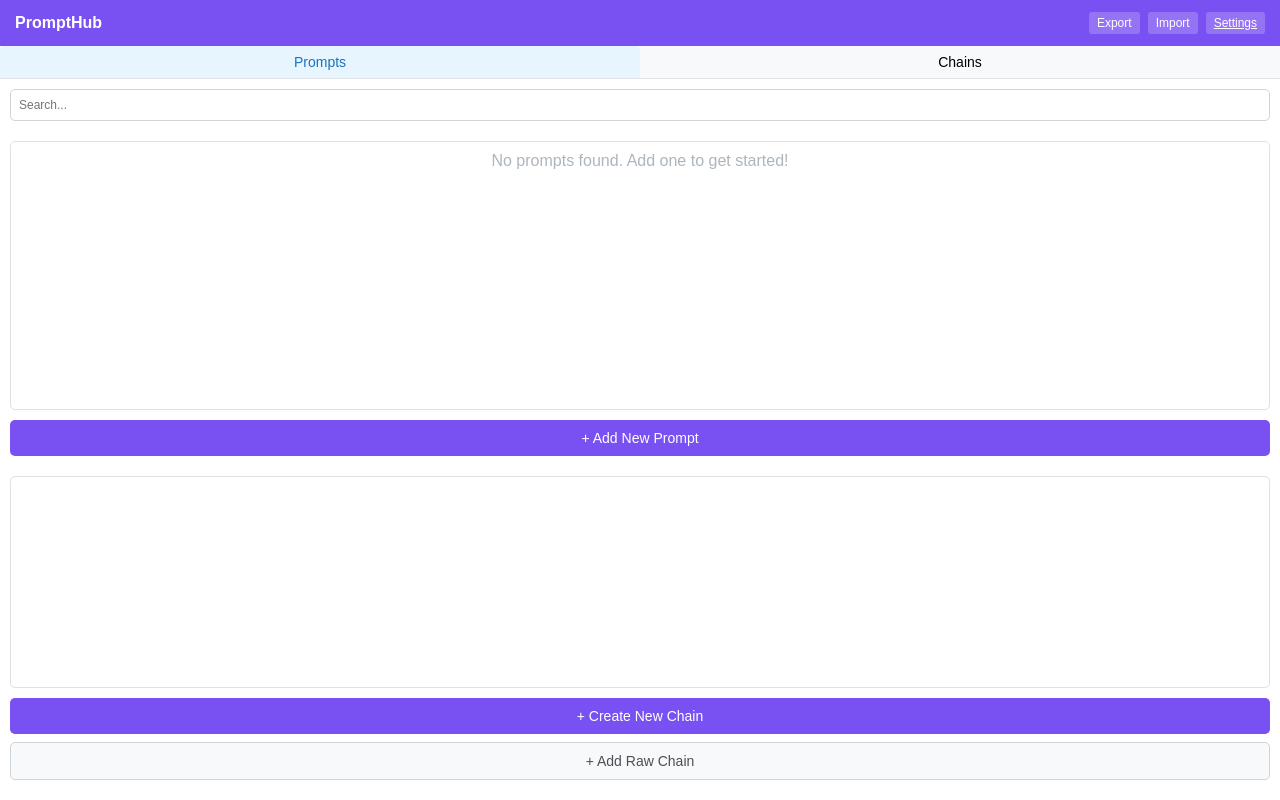
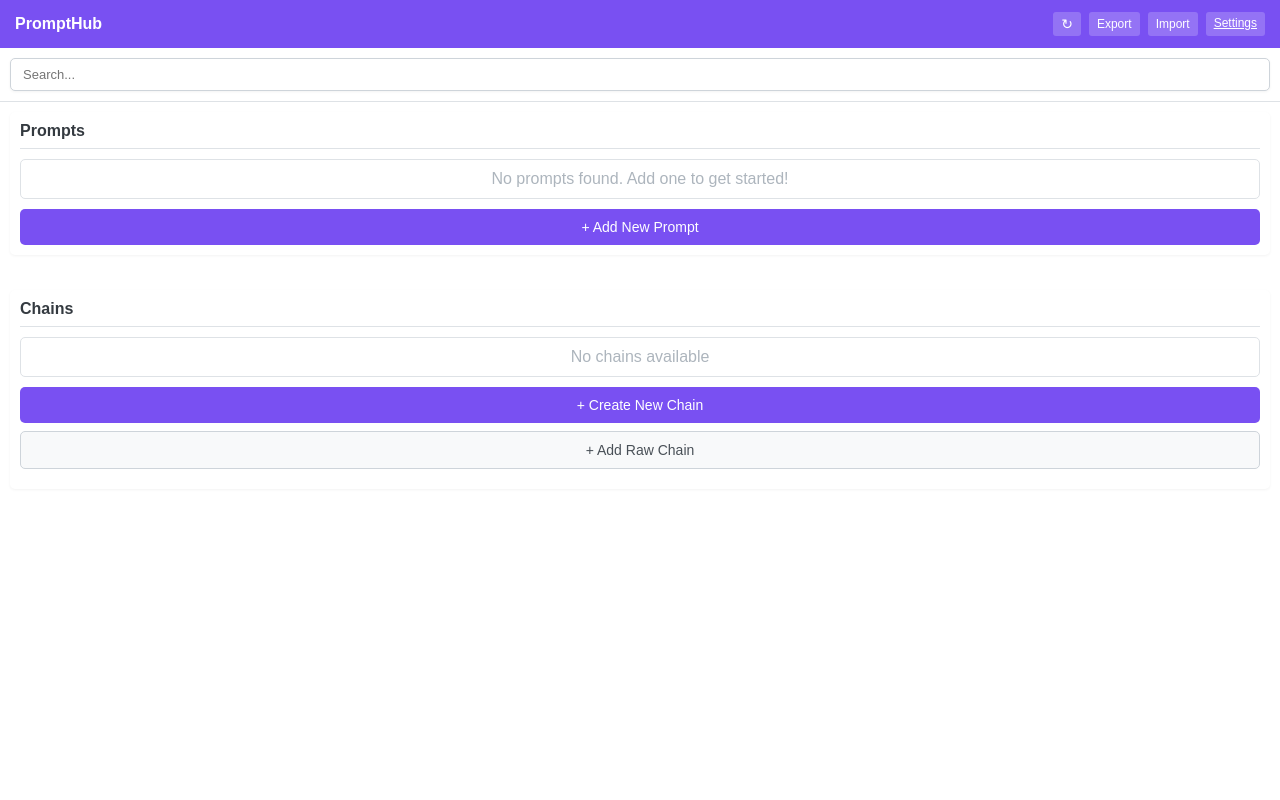
Before and after one commit to timsamart/easyprompt, a browser extension: page panel.html in a window 1280 px wide. Drawn offline with Linux system fonts and the light colour scheme.

Commit message:
good stage.

```diff
--- a/panel-styles.css
+++ b/panel-styles.css
@@ -11,6 +11,7 @@ body {
   overflow-y: hidden;
   display: flex;
   flex-direction: column;
+  background-color: #f8f9fa;
 }
 
 header {
@@ -43,6 +44,7 @@ h1 {
   font-size: 12px;
   cursor: pointer;
   transition: background-color 0.2s;
+  font-family: Arial, sans-serif;
 }
 
 .header-btn:hover {
@@ -103,60 +105,52 @@ code {
   color: #495057;
 }
 
-.tabs {
+/* Content container and list styling */
+.content-container {
+  flex: 1;
   display: flex;
-  background-color: #f8f9fa;
-  border-bottom: 1px solid #dee2e6;
-  flex-shrink: 0;
+  flex-direction: column;
+  padding: 10px;
+  overflow-y: auto;
+  background-color: #ffffff;
+  gap: 15px; /* Space between sections */
 }
 
-.tab {
-  flex: 1;
-  padding: 8px;
-  border: none;
-  background: none;
-  cursor: pointer;
-  font-size: 14px;
+.section {
+  margin-bottom: 20px;
+  background-color: #ffffff;
+  border-radius: 5px;
+  padding: 10px;
+  box-shadow: 0 1px 3px rgba(0,0,0,0.05);
 }
 
-.tab.active {
-  background-color: #e7f5ff;
-  color: #1971c2;
-  border-radius: 5px 5px 0 0;
+.section-title {
+  font-size: 16px;
+  margin-bottom: 10px;
+  padding-bottom: 8px;
+  border-bottom: 1px solid #dee2e6;
+  color: #343a40;
+  font-weight: 600;
 }
 
-#search-container {
-  padding: 10px;
-  background-color: white;
-  flex-shrink: 0;
-}
-
-#search-input {
-  width: 100%;
-  padding: 8px;
-  border: 1px solid #ced4da;
-  border-radius: 5px;
-  font-size: 12px;
+/* Remove the old tab styles */
+.tabs {
+  display: none;
 }
 
 .tab-content {
-  display: none;
-  padding: 10px;
-  flex: 1;
   display: flex;
   flex-direction: column;
-  overflow: hidden;
-}
-
-.tab-content.active {
-  display: flex;
+  padding: 10px;
+  margin-bottom: 15px;
 }
 
 .list-container {
   border: 1px solid #dee2e6;
   border-radius: 5px;
   margin-bottom: 10px;
-  flex: 1;
+  background-color: #ffffff;
+  max-height: 300px; /* Limit height to prevent single section from taking too much space */
   overflow-y: auto;
 }
 
@@ -562,3 +556,42 @@ code {
 .drag-handle:hover {
   color: #6c757d;
 }
+
+/* Fix search bar styling */
+#search-container {
+  padding: 10px;
+  background-color: #ffffff;
+  border-bottom: 1px solid #dee2e6;
+  z-index: 10;
+}
+
+#search-input {
+  width: 100%;
+  padding: 8px 12px;
+  border: 1px solid #ced4da;
+  border-radius: 5px;
+  font-size: 13px;
+  box-shadow: 0 1px 3px rgba(0,0,0,0.05);
+}
+
+#search-input:focus {
+  outline: none;
+  border-color: #7950f2;
+  box-shadow: 0 0 0 2px rgba(121, 80, 242, 0.25);
+}
+
+/* Special styling for the refresh button with a proper refresh icon */
+#refresh-btn::before {
+  content: "\21BB"; /* Unicode for the refresh symbol */
+  display: inline-block;
+  font-size: 14px;
+}
+
+/* Hide the text content of refresh button */
+#refresh-btn {
+  font-size: 0;
+}
+
+#refresh-btn::before {
+  font-size: 14px;
+}
--- a/panel.html
+++ b/panel.html
@@ -8,6 +8,7 @@
   <header>
     <h1>PromptHub</h1>
     <div class="header-actions">
+      <button id="refresh-btn" class="header-btn" title="Refresh">Refresh</button>
       <button id="export-btn" class="header-btn" title="Export">Export</button>
       <button id="import-btn" class="header-btn" title="Import">Import</button>
       <a href="settings.html" class="header-btn" title="Settings">Settings</a>
@@ -15,31 +16,31 @@
     </div>
   </header>
 
-  <div class="tabs">
-    <button id="prompts-tab" class="tab active">Prompts</button>
-    <button id="chains-tab" class="tab">Chains</button>
-  </div>
-
   <div id="search-container">
     <input type="text" id="search-input" placeholder="Search...">
   </div>
 
-  <!-- Prompts Tab Content -->
-  <div id="prompts-content" class="tab-content active">
+  <!-- Main Content Container -->
+  <div class="content-container">
+    <!-- Prompts Section -->
+    <div class="section">
+      <h2 class="section-title">Prompts</h2>
       <div id="prompts-list" class="list-container">
         <!-- Prompts will be inserted here by JavaScript -->
       </div>
       <button id="add-prompt-btn" class="add-btn">+ Add New Prompt</button>
     </div>
 
-  <!-- Chains Tab Content -->
-  <div id="chains-content" class="tab-content">
+    <!-- Chains Section -->
+    <div class="section">
+      <h2 class="section-title">Chains</h2>
       <div id="chains-list" class="list-container">
         <!-- Chains will be inserted here by JavaScript -->
       </div>
       <div class="buttons-container">
         <button id="add-chain-btn" class="add-btn">+ Create New Chain</button>
         <button id="add-raw-chain-btn" class="add-btn secondary">+ Add Raw Chain</button>
+      </div>
     </div>
   </div>
 
--- a/panel.js
+++ b/panel.js
@@ -3,10 +3,6 @@
  */
 document.addEventListener('DOMContentLoaded', async function() {
   // UI Elements
-  const promptsTab = document.getElementById('prompts-tab');
-  const chainsTab = document.getElementById('chains-tab');
-  const promptsContent = document.getElementById('prompts-content');
-  const chainsContent = document.getElementById('chains-content');
   const promptsList = document.getElementById('prompts-list');
   const chainsList = document.getElementById('chains-list');
   const searchInput = document.getElementById('search-input');
@@ -16,6 +12,7 @@ document.addEventListener('DOMContentLoaded', async function() {
   const exportBtn = document.getElementById('export-btn');
   const importBtn = document.getElementById('import-btn');
   const importFile = document.getElementById('import-file');
+  const refreshBtn = document.getElementById('refresh-btn');
 
   // Dialogs
   const promptDialog = document.getElementById('prompt-dialog');
@@ -27,30 +24,11 @@ document.addEventListener('DOMContentLoaded', async function() {
   const chainForm = document.getElementById('chain-form');
   const rawChainForm = document.getElementById('raw-chain-form');
 
-  // Tab switching
-  promptsTab.addEventListener('click', function() {
-    setActiveTab('prompts');
-  });
-
-  chainsTab.addEventListener('click', function() {
-    setActiveTab('chains');
-  });
-
-  function setActiveTab(tabName) {
-    promptsTab.classList.toggle('active', tabName === 'prompts');
-    chainsTab.classList.toggle('active', tabName === 'chains');
-    promptsContent.classList.toggle('active', tabName === 'prompts');
-    chainsContent.classList.toggle('active', tabName === 'chains');
-  }
-
   // Search functionality
   searchInput.addEventListener('input', function() {
     const query = this.value.trim();
-    if (promptsContent.classList.contains('active')) {
     loadPrompts(query);
-    } else {
     loadChains(query);
-    }
   });
 
   // Close dialogs when clicking on X or outside
@@ -382,7 +360,7 @@ This will add to your existing ${currentPrompts.length} prompts and ${currentCha
 
   // Load initial data
   loadPrompts();
-  setActiveTab('prompts');
+  loadChains();
 
   // Function to load prompts list
   async function loadPrompts(query = '') {
@@ -392,8 +370,15 @@ This will add to your existing ${currentPrompts.length} prompts and ${currentCha
 
   // Function to load chains list
   async function loadChains(query = '') {
+    console.log('Loading chains...');
+    try {
       const chains = await Storage.searchChains(query);
+      console.log('Chains loaded:', chains);
       renderChainsList(chains);
+    } catch (error) {
+      console.error('Error loading chains:', error);
+      chainsList.innerHTML = '<p class="empty-message">Error loading chains</p>';
+    }
   }
 
   // Function to render prompts list
@@ -549,10 +534,27 @@ This will add to your existing ${currentPrompts.length} prompts and ${currentCha
     if (!prompt) return;
 
     chrome.tabs.query({active: true, currentWindow: true}, function(tabs) {
+      if (!tabs || tabs.length === 0) {
+        showToast('No active tab found');
+        return;
+      }
+
+      try {
         chrome.tabs.sendMessage(tabs[0].id, {
           action: 'insertText',
           text: prompt.content
+        }, response => {
+          if (chrome.runtime.lastError) {
+            console.error('Error sending message:', chrome.runtime.lastError);
+            showToast('Error: Extension not connected to this page');
+            return;
+          }
+          showToast(`Inserted prompt: ${prompt.title}`);
         });
+      } catch (error) {
+        console.error('Error sending message:', error);
+        showToast('Error: Could not insert prompt');
+      }
     });
   }
 
@@ -568,10 +570,21 @@ This will add to your existing ${currentPrompts.length} prompts and ${currentCha
     if (!prompt) return;
 
     chrome.tabs.query({active: true, currentWindow: true}, function(tabs) {
+      if (!tabs || tabs.length === 0) {
+        showToast('No active tab found');
+        return;
+      }
+
+      try {
         chrome.tabs.sendMessage(tabs[0].id, {
           action: 'insertText',
           text: prompt.content
-      });
+        }, response => {
+          if (chrome.runtime.lastError) {
+            console.error('Error sending message:', chrome.runtime.lastError);
+            showToast('Error: Extension not connected to this page');
+            return;
+          }
 
           // Store chain state for future steps (in a real app, we'd track this)
           chrome.storage.local.set({
@@ -580,7 +593,27 @@ This will add to your existing ${currentPrompts.length} prompts and ${currentCha
               currentStep: 0
             }
           });
+
+          showToast(`Inserted chain: ${chain.title}`);
         });
+      } catch (error) {
+        console.error('Error sending message:', error);
+        showToast('Error: Could not insert chain');
+      }
+    });
+  }
+
+  // Function to show toast notifications
+  function showToast(message) {
+    const toast = document.createElement('div');
+    toast.className = 'success-message';
+    toast.textContent = message;
+    document.body.appendChild(toast);
+
+    // Remove after 2 seconds
+    setTimeout(() => {
+      document.body.removeChild(toast);
+    }, 2000);
   }
 
   // Function to insert a specific step from a chain
@@ -611,13 +644,30 @@ This will add to your existing ${currentPrompts.length} prompts and ${currentCha
         return;
       }
 
-      // Insert the prompt
-      vscode.postMessage({
-        command: 'insertText',
+      // Insert the prompt using Chrome messaging
+      chrome.tabs.query({active: true, currentWindow: true}, function(tabs) {
+        if (!tabs || tabs.length === 0) {
+          showToast('No active tab found');
+          return;
+        }
+
+        try {
+          chrome.tabs.sendMessage(tabs[0].id, {
+            action: 'insertText',
             text: prompt.content
+          }, response => {
+            if (chrome.runtime.lastError) {
+              console.error('Error sending message:', chrome.runtime.lastError);
+              showToast('Error: Extension not connected to this page');
+              return;
+            }
+            showToast(`Inserted step ${stepIndex + 1}: ${prompt.title}`);
           });
-
-      showToast(`Inserted step ${stepIndex + 1}: ${prompt.title}`);
+        } catch (error) {
+          console.error('Error sending message:', error);
+          showToast('Error: Could not insert step');
+        }
+      });
     } catch (error) {
       console.error('Error inserting chain step:', error);
       showToast('Error inserting chain step');
@@ -910,4 +960,11 @@ This will add to your existing ${currentPrompts.length} prompts and ${currentCha
       });
     }
   }
+
+  // Add refresh button click handler
+  refreshBtn.addEventListener('click', function() {
+    loadPrompts();
+    loadChains();
+    showToast('Data refreshed');
   });
+});
```
Lines whose indentation alone changed are shown as unchanged.
